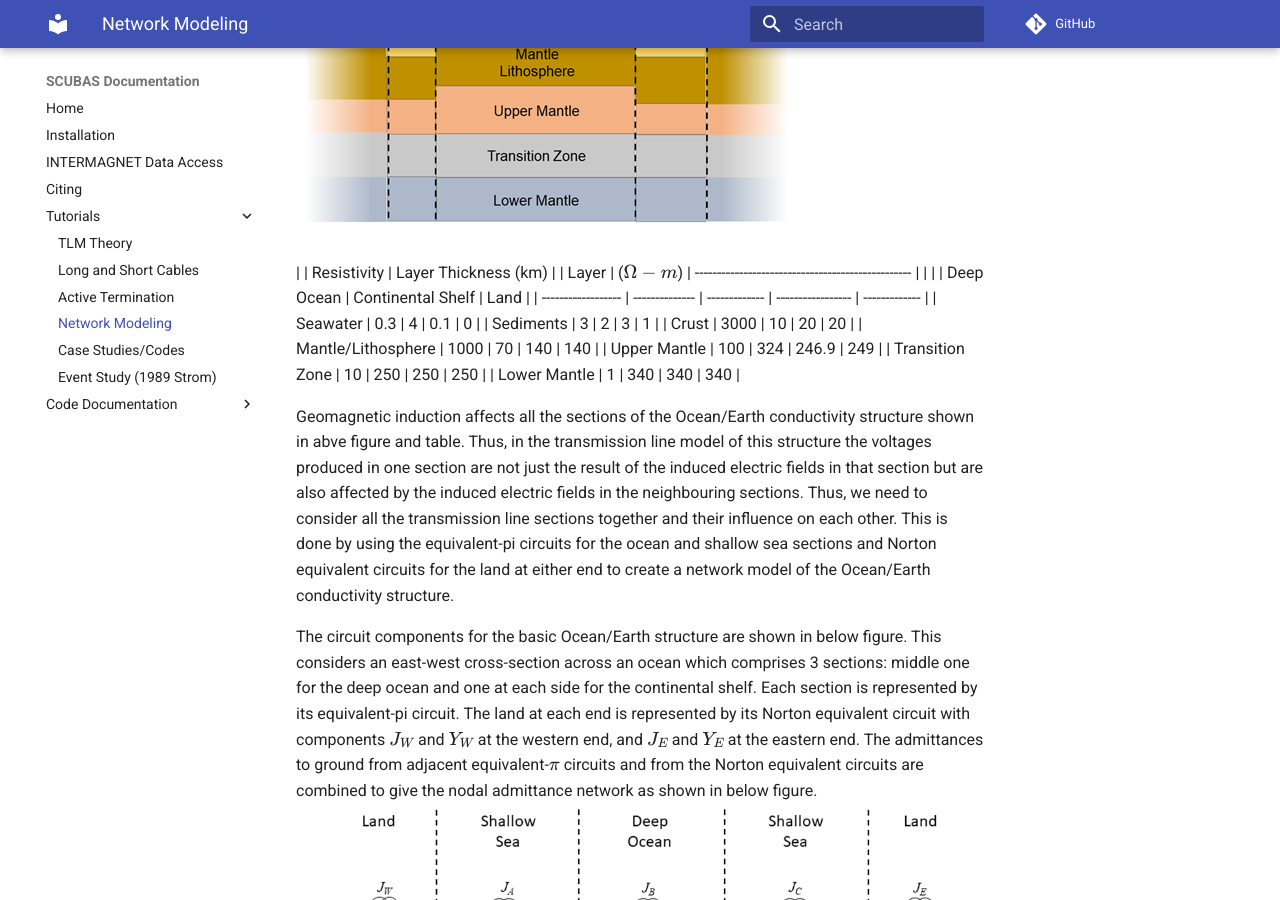
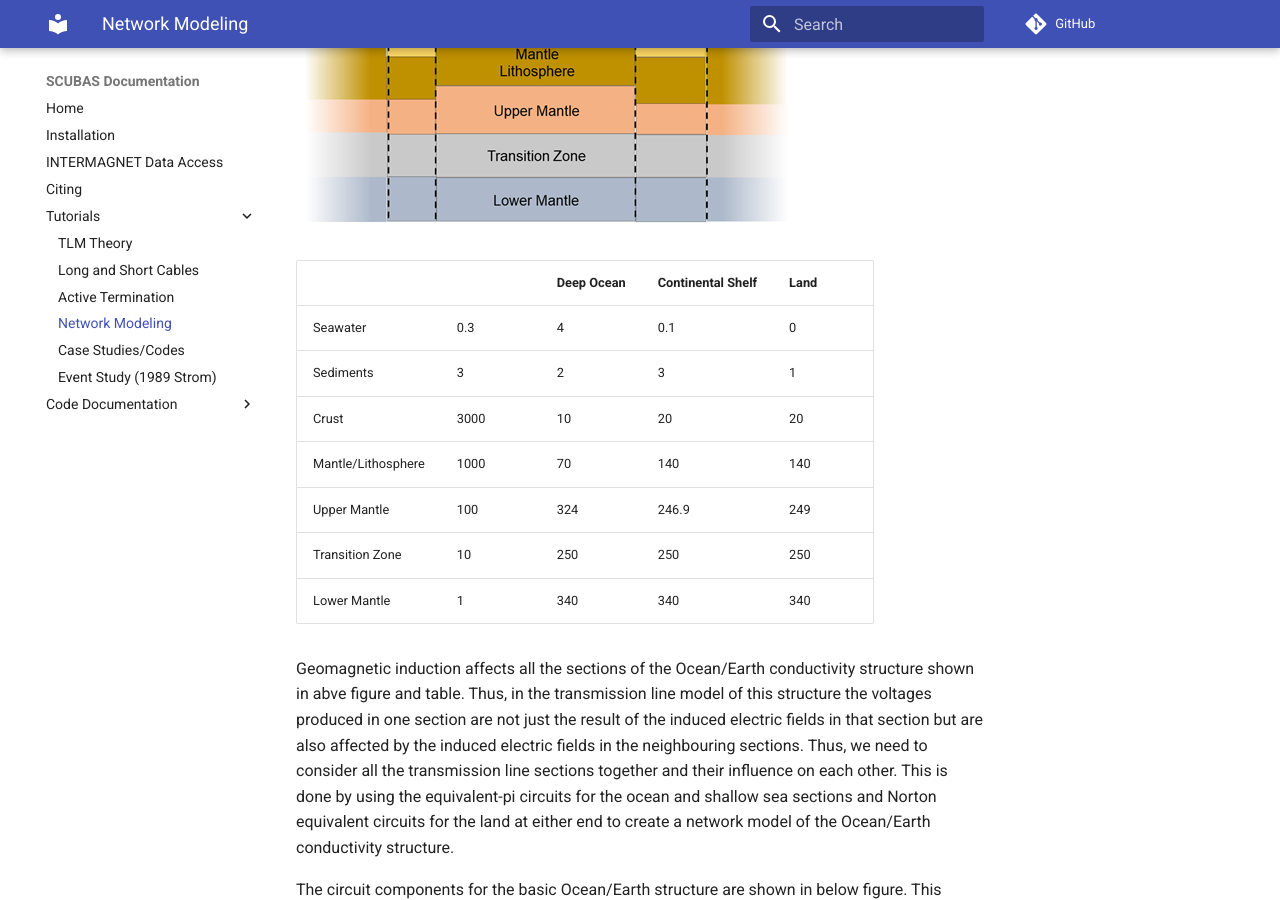
Before and after one commit to shibaji7/SCUBAS, an MkDocs documentation site: the page built from docs/tutorial/netmodel.md, in a window 1280 px wide and 900 px high, scrolled down 514 px. Built offline with MkDocs 1.6.1 and Material for MkDocs 9.7.7, drawn with Linux system fonts in a browser that asks for light colours; comment, search, counter and statistics services are not loaded.

Commit message:
Updated documents

```diff
--- a/docs/tutorial/netmodel.md
+++ b/docs/tutorial/netmodel.md
@@ -13,8 +13,6 @@ and conditions of MIT General Public License.
 The basic structure of the Ocean/Earth conductivity is shown in figure below. The surface layer is comprised of the deep ocean with shallow seas on either side and all these are underlain by a layer of sediments.  On the land on either side of the ocean there will be a surface sedimentary layer that may be very thin or several kilometres thick. Below these are the Earth’s crust, thinner under the oceans than under the land, and the resistive mantle lithosphere.  Deeper in the Earth, in the upper mantle, transition zone and lower mantle the temperature and pressure increase cause partial melting which increases the conductivity. Resistivity values for these layers from the LITHO1.0 model (Chakraborty et al, 2022) and example seawater and layer thicknesses for the different sections are shown in table below. ![Alt text](../figures/Ocean-Earth-Layer.png)
 
 
-|                    | Resistivity    | Layer Thickness (km)                              |
-| Layer              | ($\Omega-m$)   | ------------------------------------------------- |
 |                    |                | Deep Ocean    | Continental Shelf | Land          |
 | ------------------ | -------------- | ------------- | ----------------- | ------------- |
 | Seawater           | 0.3            | 4             | 0.1               | 0             |
```
